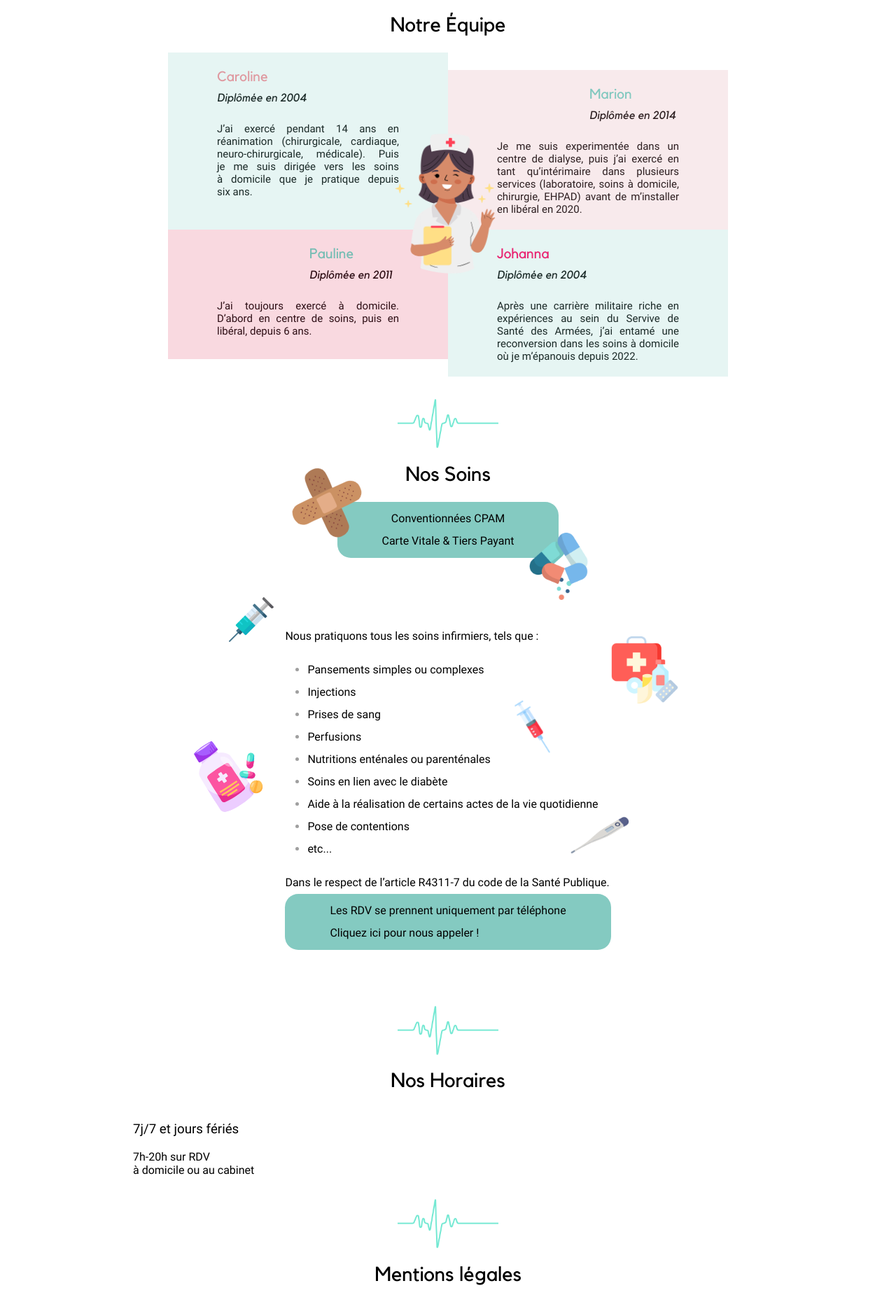
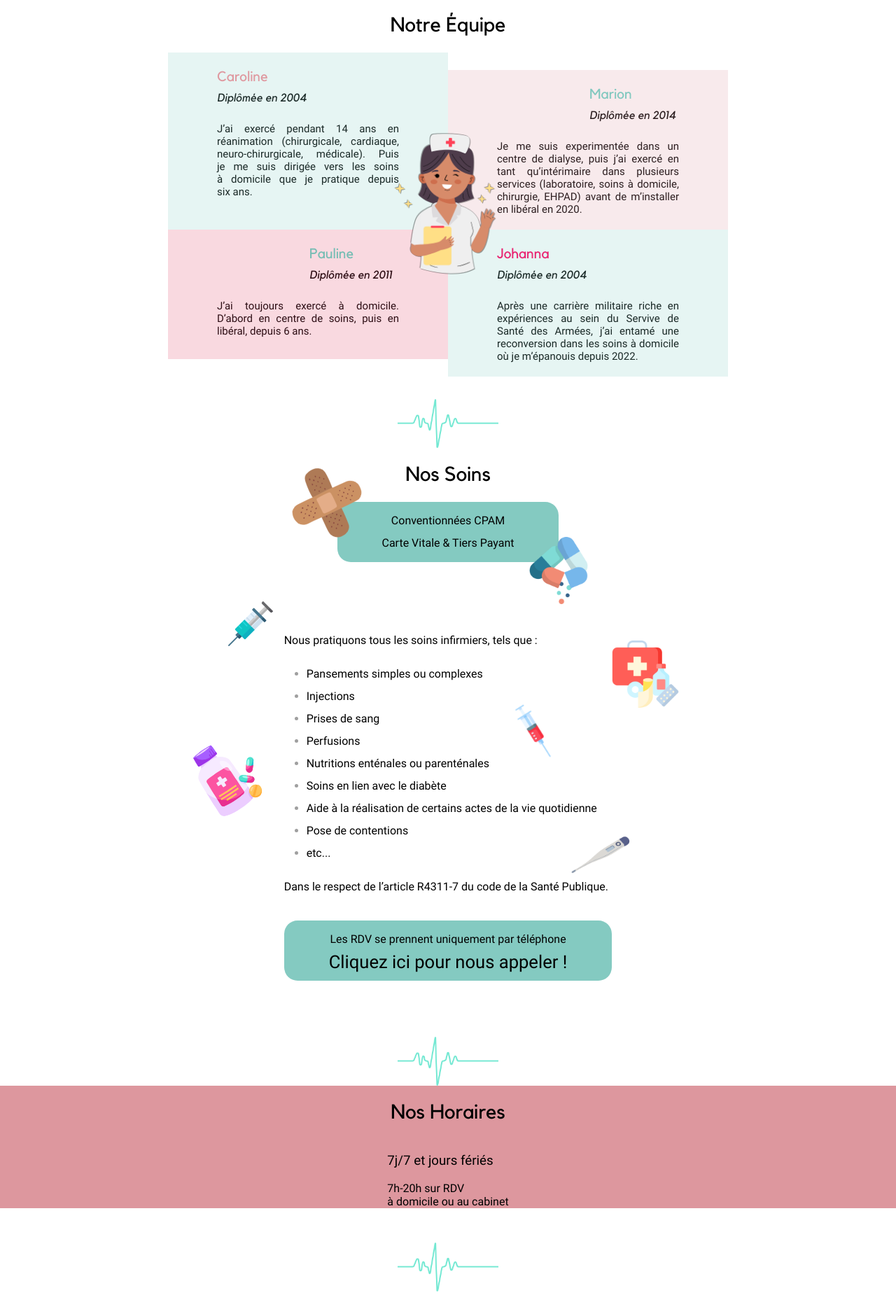
Before and after one commit to cabinet-camapajo/cabinet-camapajo.github.io, a Jekyll site: the page built from index.markdown, in a window 1280 px wide. Shown: the part 658-2518 px from the top of the page at 70% size. Built offline with Jekyll 4.4.1, drawn with Linux system fonts in a browser that asks for light colours.

Commit message:
feat: Finish healing

```diff
--- a/_layouts/home.html
+++ b/_layouts/home.html
@@ -136,7 +136,7 @@
           <div class="clip2-bottom-right">
               <img src="{{page.healing.thermo}}" alt="thermomètre" title="thermomètre"/>
           </div>
-          <div class="column button">
+          <div class="column button top20 meet">
             <div class="row">{{page.healing.meet.sub}}</div>
             <div class="row">{{page.healing.meet.cta}}</div>
           </div>
@@ -146,6 +146,8 @@
         <div class="row center separator">
           <img src="{{page.separators.default}}" alt="separateur" title="separateur"/>
         </div>
+        <div class="opening-wrapper">
+          <div class="opening-container">
             <div class="row center">
               <a id="opening" class="section-title">
                 <h2>{{page.menu.opening}}</h2>
@@ -154,6 +156,8 @@
             <div class="column">
               <h3>{{page.opening.sub}}</h3>
               <p>{{page.opening.time}}</p>
+            </div>
+          </div>
         </div>
       </section>
       <section class="legals column">
--- a/_sass/_custom.scss
+++ b/_sass/_custom.scss
@@ -367,9 +367,18 @@
 
     .button {
         background: var(--theme-color-green);
-        padding: 0.5rem 4rem;
+        padding: 0.7rem 4rem;
         border-radius: 1.2rem;
         width: fit-content;
+        display: flex;
+        align-items: center;
+
+        &.meet {
+            font-weight: bold;
+            .row:nth-child(2) {
+                font-size: 1.6rem;
+            }
+        }
     }
 
     section.team {
@@ -466,6 +475,7 @@
                 transform: translateY(-50%);
                 img {
                     height: 15rem;
+                    filter: drop-shadow(1px 1px 0 #00000060) drop-shadow(-1px -1px 0 #00000060);
                 }
             }
         }
@@ -475,7 +485,6 @@
         .clip {
             position: relative;
             margin-bottom: 3rem;
-            align-items: center;
 
             img {
                 height: 6rem;
@@ -542,7 +551,7 @@
             &-bottom-right {
                 position: absolute;
                 right: 1rem;
-                    bottom: 10rem;
+                bottom: 11rem;
             }
 
             .row {
@@ -561,5 +570,27 @@
                 }
             }
         }
+
+        .top20 {
+            margin-top: 2rem;
+        }
+    }
+
+    section.opening {
+        .opening-wrapper {
+            height: 12rem;
+        }
+        .opening-container {
+            background: var(--theme-color-pink-low);
+            position: absolute;
+            display: flex;
+            flex-direction: column;
+            align-items: center;
+            left: 0;
+            right: 0;
+            & * {
+                opacity: 1;
+            }
+        }
     }
 }
```
Lines whose indentation alone changed are shown as unchanged.
